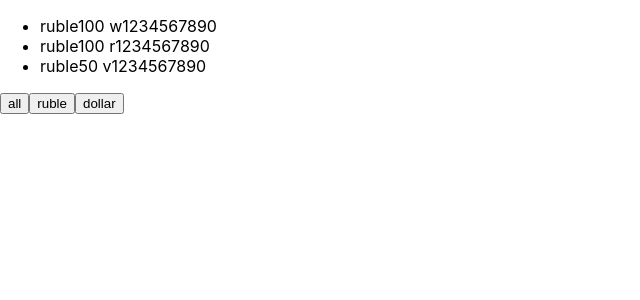
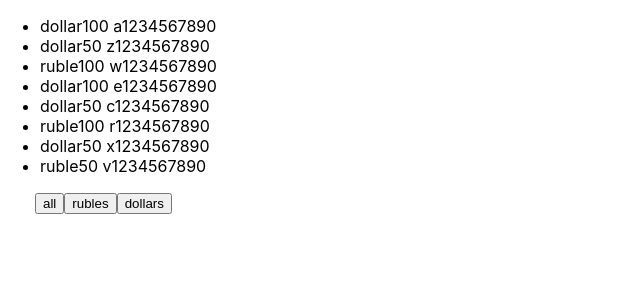
Before and after one commit to RuslanZhavoronkov/microtasks, a React (Create React App) app: page / in a window 1280 px wide. Shown: the top 300 px of the page, without its empty margins (0-640 px from the left). Built offline with nearby package versions, Linux system fonts and the light colour scheme.

Commit message:
Array.filter

```diff
--- a/src/App.tsx
+++ b/src/App.tsx
@@ -1,78 +1,9 @@
-import React, { useState /* , {MouseEvent}*/ } from "react";
+import React, { useState } from "react";
 import "./App.css";
-//import { Button } from "./components/Button";
-//import { CarType, FastCar } from "./method_MAP/FastCar";
-//import { NewComponent, StudentType } from "./method_MAP/NewComponent";
-/*import { Body } from "./site/Body";
-import { Footer } from "./site/Footer";
-import { Header } from "./site/Header";*/
+import { NewComponentFilter } from "./NewComponentsFilter";
 
+export type FilterType = "all" | "dollar" | "ruble";
 function App() {
-  /*let student: Array<StudentType> = [
-    { id: 1, name: "James", age: 8 },
-    { id: 2, name: "Robert", age: 18 },
-    { id: 3, name: "John", age: 28 },
-    { id: 4, name: "Michael", age: 38 },
-    { id: 5, name: "William", age: 48 },
-    { id: 6, name: "David", age: 58 },
-    { id: 7, name: "Richard", age: 68 },
-    { id: 8, name: "Joseph", age: 78 },
-    { id: 9, name: "Thomas", age: 88 },
-    { id: 10, name: "Charles", age: 98 },
-    { id: 11, name: "Christopher", age: 108 },
-  ];
-
-  const topCars: Array<CarType> = [
-    { manufacturer: "BMW", model: "m5cs" },
-    { manufacturer: "Mercedes", model: "e63s" },
-    { manufacturer: "Audi", model: "rs6" },
-  ];*/
-
-  //const myFirstSubscriber = (event: MouseEvent<HTMLButtonElement>) => {
-  //console.log("Hello I'am Vasia");
-  //};
-
-  //const mySecondSubscriber = (event: MouseEvent<HTMLButtonElement>) => {
-  //console.log("Hello I'am Ivan");
-  //};
-
-  /*const onclickHandler = (name: string) => {
-    console.log(name);
-  };*/
-
-  /* const foo1 = () => {
-    console.log(100200);
-  };
-
-  const foo2 = (point: number) => {
-    console.log(point);
-  };*/
-
-  /*const Button1Foo = (subscriber: string, age: number, adres: string) => {
-    console.log(subscriber, age, adres);
-  };
-
-  const Button2Foo = (subscriber: string) => {
-    console.log(subscriber);
-  };
-
-  const Button3Foo = () => {
-    console.log("Im stupid button");
- };*/
-
-  //useState
-
-  // let a = 1;
-  /*let [a, setA] = useState(1);
-  const onClickHandler = () => {
-    setA(++a);
-    console.log(a);
-  };
-
-  const onClickHandlernull = () => {
-    setA((a = 0));
-  };*/
-
   const [money, setMoney] = useState([
     { banknote: "dollar", nominal: 100, number: " a1234567890" },
     { banknote: "dollar", nominal: 50, number: " z1234567890" },
@@ -84,89 +15,31 @@ function App() {
     { banknote: "ruble", nominal: 50, number: " v1234567890" },
   ]);
 
-  let currentMoney = money.filter(
-    (filtredMoney, index) => filtredMoney.banknote === "ruble"
-  );
+  //Создаем локальный State
+  const [filter, setFilter] = useState<FilterType>("all");
+
+  let currentMoney = money;
+  if (filter === "dollar") {
+    currentMoney = money.filter(
+      (objectFiltredMoney, index) => objectFiltredMoney.banknote === "dollar"
+    );
+  } else if (filter === "ruble") {
+    currentMoney = money.filter(
+      (objectFiltredMoney, index) => objectFiltredMoney.banknote === "ruble"
+    );
+  }
+
+  const onClickFilterHandler = (nameButton: FilterType) => {
+    setFilter(nameButton);
+  };
 
   return (
-    /*<>
-      <div>
-        <Header title="NEW BODY" />;
-        <Body titleForBody="New Body" />
-        <Footer titleForFooter="NEW FOOTER" />
-      </div>
-      <div>
-        <NewComponent users={student} />
-      </div>
-      <div>
-        <FastCar bestcar={topCars} />
-      </div>
-
-  <div>
-        {/*<button
-          onClick={(event) => {
-            console.log("Hello");
-          }}
-        >
-          MyYouTubeChannel-1
-        </button>*/
-
-    /*<button
-          onClick={(event: MouseEvent<HTMLButtonElement>) =>
-            onclickHandler("VASYA")
-          }
-        >
-          MyYouTubeChannel-1
-        </button>
-        <button
-          onClick={(event: MouseEvent<HTMLButtonElement>) =>
-            onclickHandler("IVAN")
-          }
-        >
-          MyYouTubeChannel-2
-        </button>*/
-
-    /*<button onClick={foo1}>1</button>
-        <button
-          onClick={(event: MouseEvent<HTMLButtonElement>) => foo2(100200)}
-        >
-          2
-        </button>*/
-
-    /* <Button
-          name="MyYouTubeChannel-1"
-          callBack={() => Button1Foo("Im Vasy", 21, "live in Minsk")}
-        />
-        <Button
-          name="MyYouTubeChannel-2"
-          callBack={() => Button2Foo("Im Ivan")}
-        />
-
-        <Button name="Stupid Button" callBack={Button3Foo} />
-      </div>
-    </>*/
-
-    //useState
-    /*<div>
-      <h1>{a}</h1>
-      <button onClick={onClickHandler}>number</button>
-      <button onClick={onClickHandlernull}>0</button>
-    </div>*/
+    //Method Filter
     <>
-      <ul>
-        {currentMoney.map((objectFromMoneyArr, index) => {
-          return (
-            <li key={index}>
-              <span>{objectFromMoneyArr.banknote}</span>
-              <span>{objectFromMoneyArr.nominal}</span>
-              <span>{objectFromMoneyArr.number}</span>
-            </li>
-          );
-        })}
-      </ul>
-      <button>all</button>
-      <button>ruble</button>
-      <button>dollar</button>
+      <NewComponentFilter
+        valute={currentMoney}
+        callback={onClickFilterHandler}
+      />
     </>
   );
 }
--- /dev/null
+++ b/src/NewComponentsFilter.tsx
@@ -0,0 +1,54 @@
+import React from "react";
+import { FilterType } from "./App";
+
+type objectType = {
+  banknote: string;
+  nominal: number;
+  number: string;
+};
+
+type NewComPropsType = {
+  callback: (value: FilterType) => void;
+  valute: Array<objectType>;
+};
+
+export const NewComponentFilter = (props: NewComPropsType) => {
+  return (
+    <>
+      <ul>
+        {props.valute.map((objectFromMoneyArr, index) => {
+          return (
+            <li key={index}>
+              <span>{objectFromMoneyArr.banknote}</span>
+              <span>{objectFromMoneyArr.nominal}</span>
+              <span>{objectFromMoneyArr.number}</span>
+            </li>
+          );
+        })}
+      </ul>
+      <div style={{ marginLeft: "35px" }}>
+        <button
+          onClick={() => {
+            props.callback("all");
+          }}
+        >
+          all
+        </button>
+        <button
+          onClick={() => {
+            props.callback("ruble");
+          }}
+        >
+          rubles
+        </button>
+        <button
+          onClick={() => {
+            props.callback("dollar");
+          }}
+        >
+          dollars
+        </button>
+      </div>
+    </>
+  );
+};
```
